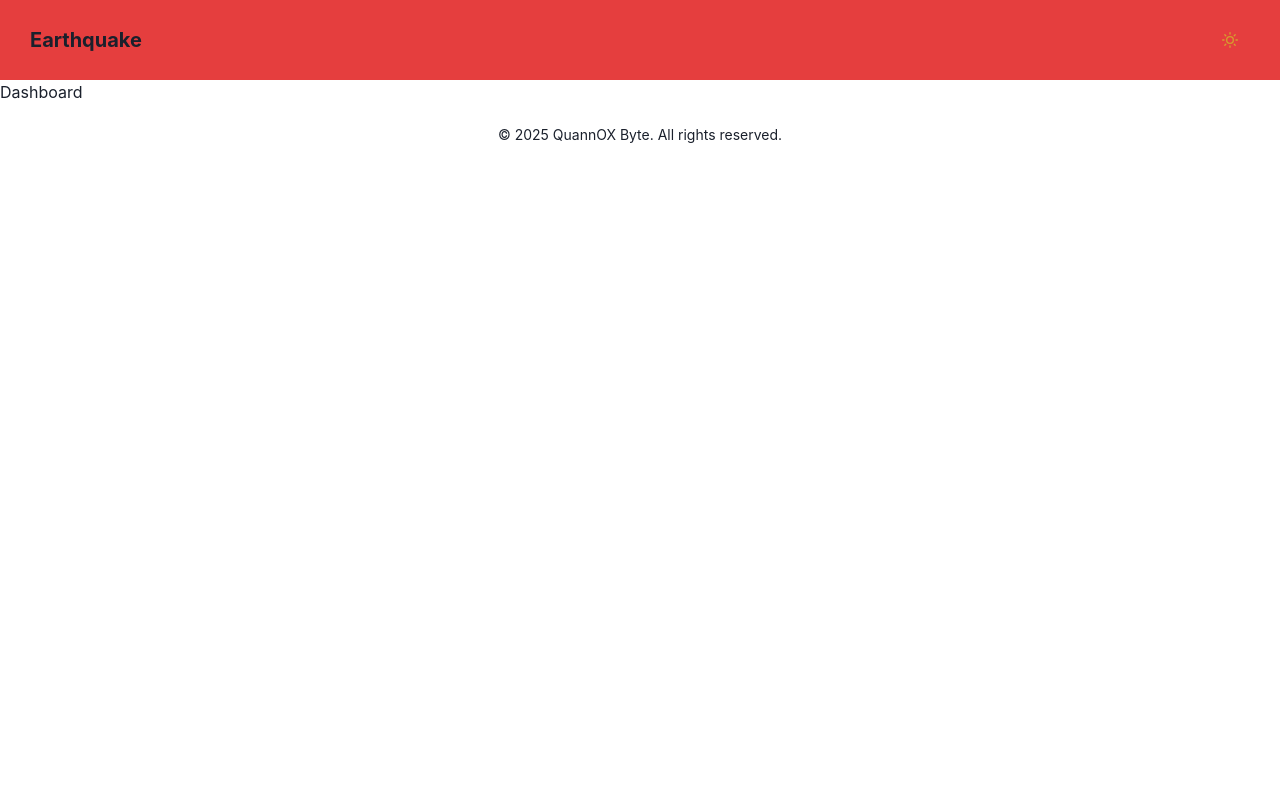
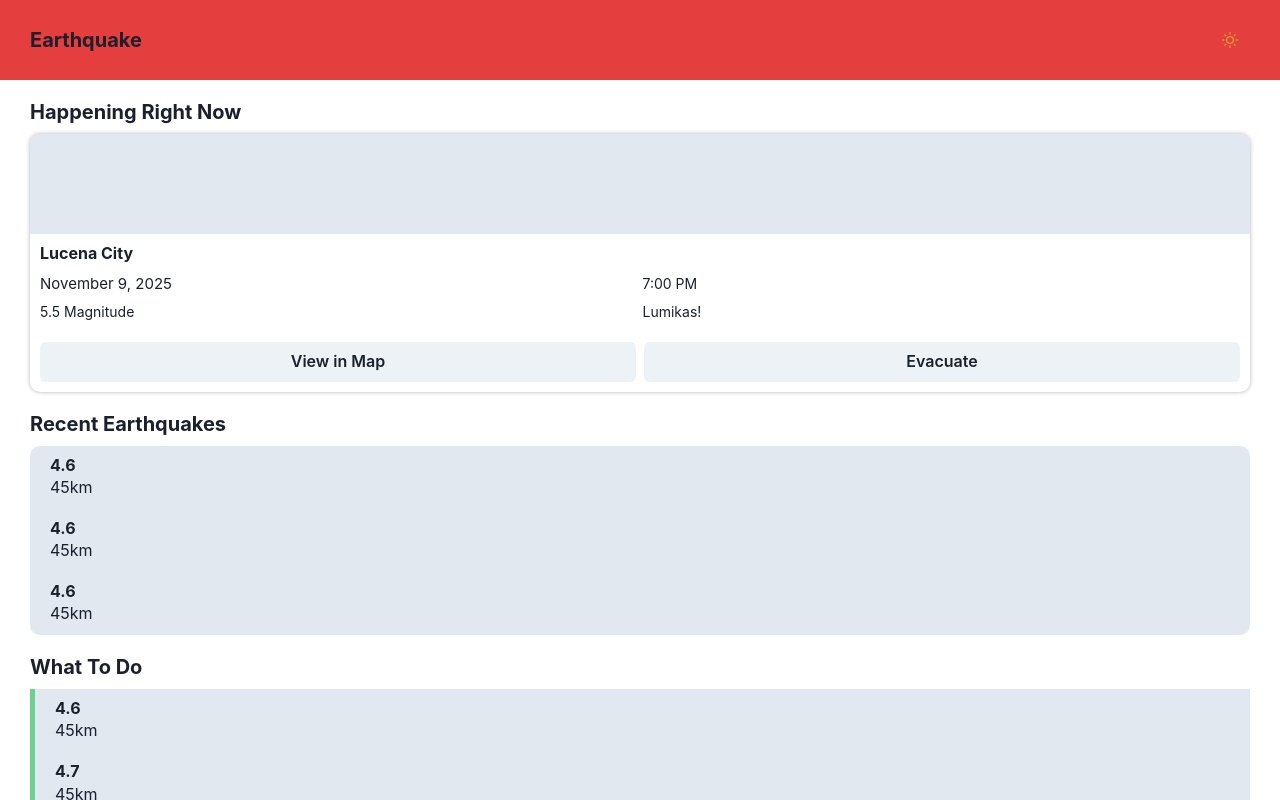
Before and after one commit to eigenlambda123/OpenIT, a React app in the folder frontend/: page / in a window 1280 px wide. Shown: the top 800 px of the page. Built offline with nearby package versions, Linux system fonts and the light colour scheme; the HTML template or start-up script is replaced by a standard one.

Commit message:
feat: add dashboard components

```diff
--- a/frontend/src/pages/Dashboard.jsx
+++ b/frontend/src/pages/Dashboard.jsx
@@ -1,9 +1,20 @@
-import React from 'react'
+import {
+  Box, Flex,
+} from "@chakra-ui/react";
+import OngoingQuake from "../components/OngoingQuake/OngoingQuake";
+import RecentQuakes from "../components/RecentQuakes/RecentQuakes";
+import QuakeGuides from "../components/QuakeGuides/QuakeGuides";
 
 function Dashboard() {
   return (
-    <div>Dashboard</div>
+    <Box px={["20px", "30px"]} py={["10px", "20px"]} display="flex" flexDirection="column">
+      <Flex direction="column" gap="20px">
+        <OngoingQuake />
+        <RecentQuakes />
+        <QuakeGuides />
+      </Flex>
+    </Box>
   );
 }
 
-export default Dashboard
+export default Dashboard;
```
